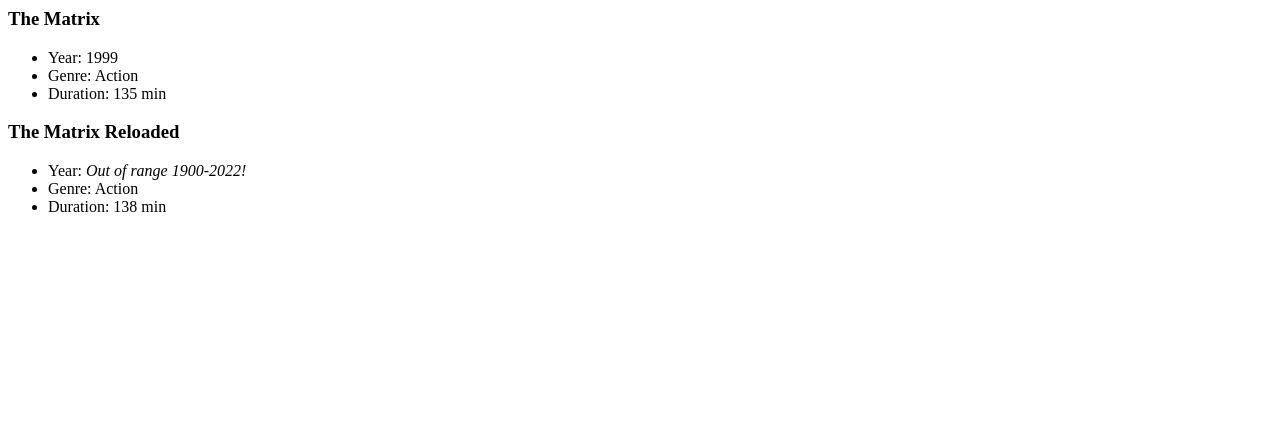
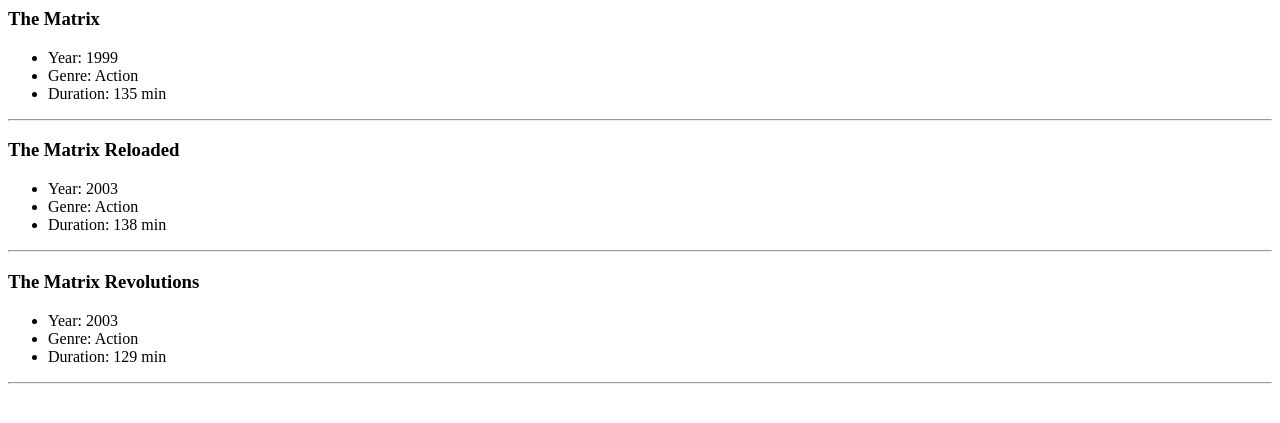
Before and after one commit to 8devil3/php-oop-1, a PHP site: page / in a window 1280 px wide. Shown: the top 423 px of the page. Run offline with PHP 8.4, Linux system fonts and the light colour scheme.

Commit message:
aggiunto un film

```diff
--- a/index.php
+++ b/index.php
@@ -30,18 +30,24 @@ class Movie
             <li>Year: ' . $this->year . $this->yearWarning . '</li>
             <li>Genre: '. $this->genre . '</li>
             <li>Duration: '. $this->duration . ' min</li>
-         </ul>'
+         </ul><hr>'
       );
    }
 }
 
 /* movie 1 */
-$movie1 = new Movie('The Matrix', 1999);
-$movie1->setGenre('Action')->setDuration(135);
-echo $movie1->getMovieDetails();
+$movie_1 = new Movie('The Matrix', 1999);
+$movie_1->setGenre('Action')->setDuration(135);
+echo $movie_1->getMovieDetails();
 
 
 /* movie 2 */
-$movie2 = new Movie('The Matrix Reloaded', 2103);
-$movie2->setGenre('Action')->setDuration(138);
-echo $movie2->getMovieDetails();
+$movie_2 = new Movie('The Matrix Reloaded', 2003);
+$movie_2->setGenre('Action')->setDuration(138);
+echo $movie_2->getMovieDetails();
+
+
+/* movie 3 */
+$movie_3 = new Movie('The Matrix Revolutions', 2003);
+$movie_3->setGenre('Action')->setDuration(129);
+echo $movie_3->getMovieDetails();
```
